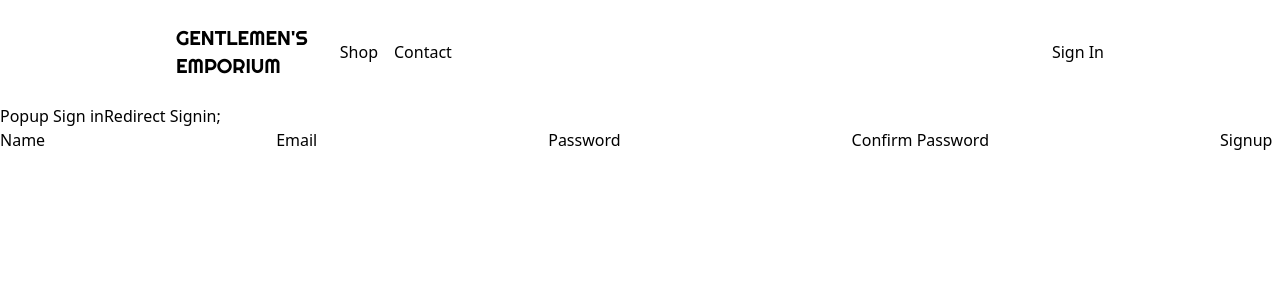
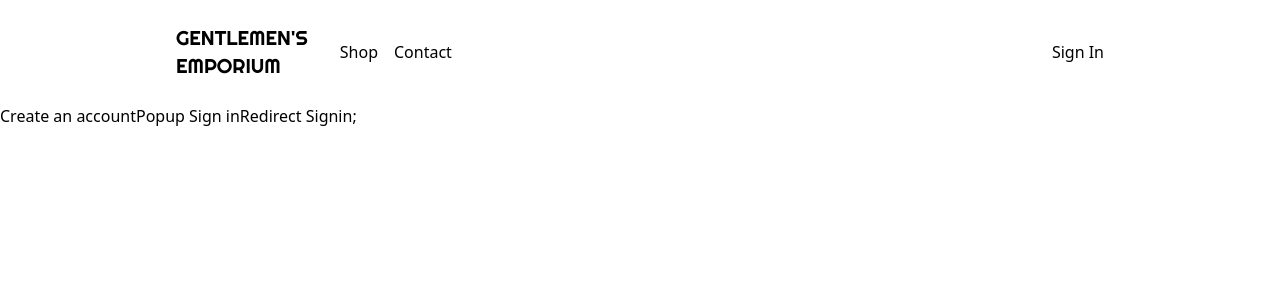
Before and after one commit to ahmedmcodes/crown-clothing, a React (Vite) app: page /sign-in in a window 1280 px wide. Shown: the top 300 px of the page. Built offline with nearby package versions, Linux system fonts and the light colour scheme.

Commit message:
Styled signup component

```diff
--- a/src/App.jsx
+++ b/src/App.jsx
@@ -7,6 +7,7 @@ import {
 import Home from "./assets/routes/home.component";
 import Navigation from "./assets/routes/NavBar.component";
 import SignIn from "./assets/components/SignIn/SignIn.component";
+import SignUpForm from "./assets/components/Sign-up/Sign-up.component";
 
 const Shop = () => {
   return <h1>I am shop component</h1>;
@@ -14,11 +15,13 @@ const Shop = () => {
 const Contact = () => {
   return <h1>I am contact component</h1>;
 };
+
 const route = createBrowserRouter(
   createRoutesFromElements(
     <Route path="/" element={<Navigation />}>
       <Route index element={<Home />} />
       <Route path="sign-in" element={<SignIn />} />
+      <Route path="sign-up" element={<SignUpForm />} />
       <Route path="shop" element={<Shop />} />
       <Route path="contact" element={<Contact />} />
     </Route>
--- /dev/null
+++ b/src/assets/components/Minor Components/FormInput.component.jsx
@@ -0,0 +1,15 @@
+const FormInput = ({ label, ...otherProps }) => {
+  return (
+    <>
+      <label className="mb-2" htmlFor="name">
+        {label}
+      </label>
+      <input
+        className=" border border-black py-2 mb-4 hover:border-2"
+        {...otherProps}
+      />
+    </>
+  );
+};
+
+export default FormInput;
--- a/src/assets/components/NavBar/NavBar.component.jsx
+++ b/src/assets/components/NavBar/NavBar.component.jsx
@@ -1,5 +1,4 @@
 import { NavLink, Link } from "react-router-dom";
-// import "./NavBar.styles.scss";
 
 const NavBar = () => {
   return (
--- a/src/assets/components/Sign-up/Sign-up.component.jsx
+++ b/src/assets/components/Sign-up/Sign-up.component.jsx
@@ -7,6 +7,7 @@ import {
   createUserWithEmailAndPassword,
   sendEmailVerification,
 } from "firebase/auth";
+import FormInput from "../Minor Components/FormInput.component";
 
 const defaultUserDetails = {
   displayName: "",
@@ -54,34 +55,36 @@ const SignUpForm = () => {
   };
 
   return (
-    <div>
-      <form onSubmit={handleOnSubmit}>
-        <label htmlFor="name">Name</label>
-        <input
+    <div className="flex flex-col justify-center items-center  mx-60">
+      <h2 className="my-4 text-4xl">Create Account</h2>
+      <form onSubmit={handleOnSubmit} className="flex flex-col w-3/4 my-4">
+        <FormInput
+          label="Display Name"
           onChange={handleOnChange}
           type="text"
           name="displayName"
           required
           value={displayName}
         />
-        <label htmlFor="email">Email</label>
-        <input
+
+        <FormInput
+          label="Email"
           onChange={handleOnChange}
           type="email"
           name="email"
           required
           value={email}
         />
-        <label htmlFor="password">Password</label>
-        <input
+        <FormInput
+          label="Password"
           onChange={handleOnChange}
           type="password"
           name="password"
           required
           value={password}
         />
-        <label htmlFor="confirmPasword">Confirm Password</label>
-        <input
+        <FormInput
+          label="Confirm Password"
           onChange={handleOnChange}
           type="password"
           name="confirmPassword"
--- a/src/assets/components/SignIn/SignIn.component.jsx
+++ b/src/assets/components/SignIn/SignIn.component.jsx
@@ -8,6 +8,7 @@ import {
 } from "../../../Utils/Firebase/firebase.utils";
 import { getRedirectResult } from "firebase/auth";
 import SignUpForm from "../Sign-up/Sign-up.component";
+import { Link } from "react-router-dom";
 
 const SignIn = () => {
   useEffect(() => {
@@ -27,9 +28,9 @@ const SignIn = () => {
 
   return (
     <>
+      <Link to="/sign-up">Create an account</Link>
       <button onClick={logInUserWithGooglePopUp}>Popup Sign in</button>
       <button onClick={googleSignInWithRedirect}>Redirect Signin</button>;
-      <SignUpForm />
     </>
   );
 };
```
Also changed, not shown: src/assets/components/Minor Components/Button.component.jsx (added).
